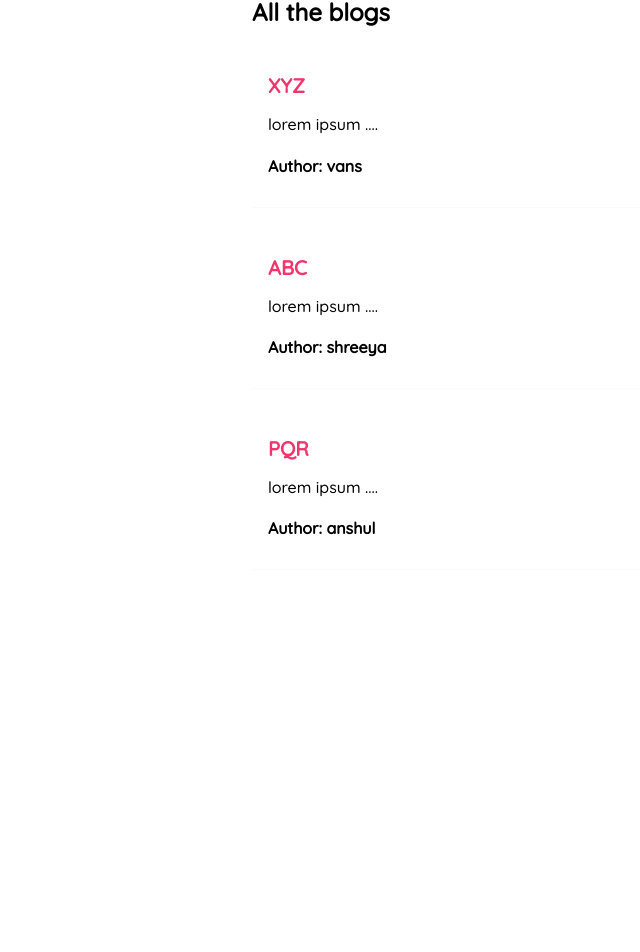
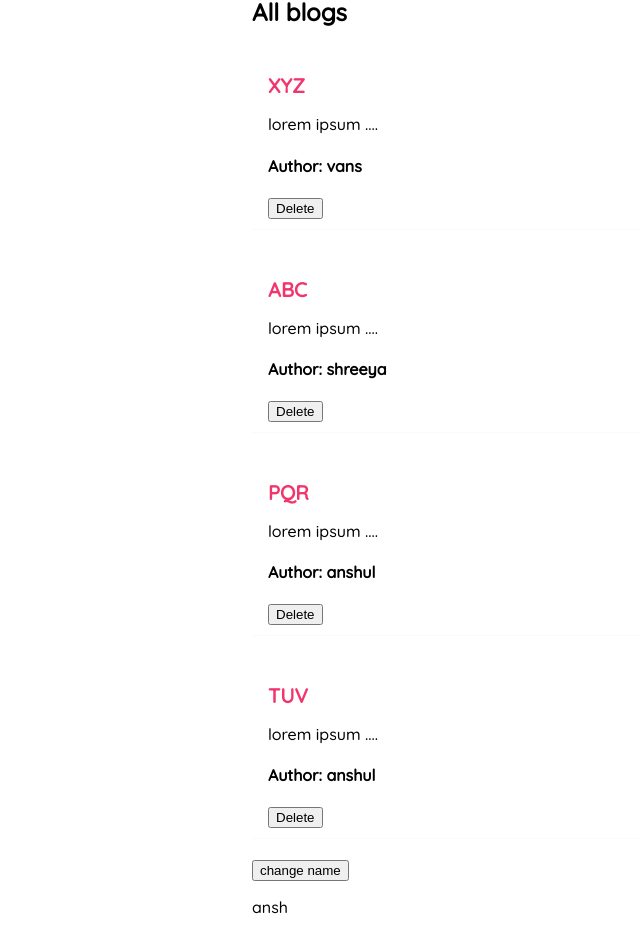
Before and after one commit to antirex/Emojipedia_React, a React (Create React App) app: page / in a window 1280 px wide. Shown: the part 207-1159 px from the top of the page, without its empty margins (88-728 px from the left). Before the commit the page ends 857 px from the top, so only its background shows below. Built offline with nearby package versions, Linux system fonts and the light colour scheme.

Commit message:
feat: delete blog + useEffect

```diff
--- a/src/components/Bloglist.jsx
+++ b/src/components/Bloglist.jsx
@@ -3,6 +3,7 @@ import React from "react";
 function BlogList(props) {
   const bloglist = props.blogs;
   const blogTitle = props.title;
+  const deleteBlog = props.handleDelete;
   return (
     <div classname="blog-list">
       <h2>{blogTitle}</h2>
@@ -11,6 +12,7 @@ function BlogList(props) {
           <h2>{blog.title}</h2>
           <p>{blog.body}</p>
           <h4>Author: {blog.author}</h4>
+          <button onClick={() => {deleteBlog(blog.id)}}>Delete</button>
         </div>
       ))}
     </div>
--- a/src/components/Home.jsx
+++ b/src/components/Home.jsx
@@ -1,15 +1,30 @@
-import React, { useState } from "react";
+import React, { useState, useEffect } from "react";
 import Bloglist from "./Bloglist";
 
 function Home() {
   const [blogs, setBlogs] = useState([
     { id: 1, title: "XYZ", body: "lorem ipsum ....", author: "vans" },
-    { id: 1, title: "ABC", body: "lorem ipsum ....", author: "shreeya" },
-    { id: 1, title: "PQR", body: "lorem ipsum ....", author: "anshul" }
+    { id: 2, title: "ABC", body: "lorem ipsum ....", author: "shreeya" },
+    { id: 3, title: "PQR", body: "lorem ipsum ....", author: "anshul" },
+    { id: 4, title: "TUV", body: "lorem ipsum ....", author: "anshul" }
   ]);
+
+  const [name, setName] = useState('ansh');
+
+  const deleteBlog = function(id){
+    const newBlogs = blogs.filter((blog)=>blog.id !== id)
+    setBlogs(newBlogs);
+  }
+
+  useEffect(()=>{
+    console.log('Use effect ran');
+  }, [name])
+
   return (
     <div className="home">
-      <Bloglist blogs={blogs} title="All the blogs" />
+      <Bloglist blogs={blogs} title="All blogs" handleDelete={deleteBlog}/>
+      <button onClick={()=>{setName('Nshul')}}>change name</button>
+      <p>{name}</p>
     </div>
   );
 }
```
